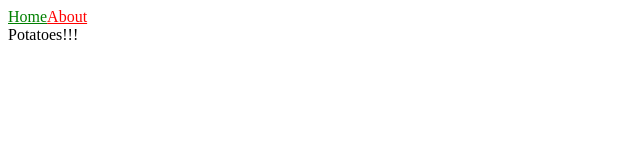
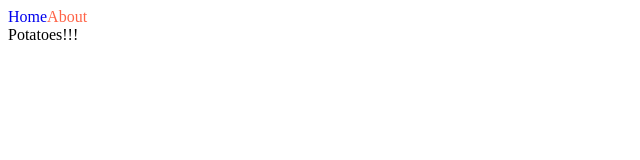
Before and after one commit to yeomkyeorae/TIL, a Next.js app in the folder nextjs/: page /about in a window 1280 px wide. Shown: the top 160 px of the page, without its empty margins (0-640 px from the left). Built offline with nearby package versions, Linux system fonts and the light colour scheme.

Commit message:
nextjs: css modules
nextjs에서 css modules를 사용하면 선언한 class 이름에
자동으로 변환한 class 이름을 사용하게 된다.

```diff
--- a/nextjs/components/NavBar.js
+++ b/nextjs/components/NavBar.js
@@ -1,15 +1,16 @@
 import Link from 'next/link';
 import { useRouter } from 'next/router';
+import styles from "./NavBar.module.css";
 
 export default function NavBar() {
     const router = useRouter();
 
     return <nav>
         <Link href="/">
-            <a style={{ color: router.pathname === "/" ? "red" : "green" }}>Home</a>
+            <a className={`${styles.link} ${router.pathname === "/" ? styles.active : ""}`}>Home</a>
         </Link>
         <Link href="/about">
-            <a style={{ color: router.pathname === "/about" ? "red" : "green" }}>About</a>
+            <a className={[styles.link, router.pathname === "/about" ? styles.active : ""].join(" ")}>About</a>
         </Link>
     </nav>
 }
--- /dev/null
+++ b/nextjs/components/NavBar.module.css
@@ -0,0 +1,7 @@
+.link {
+    text-decoration: none;
+}
+
+.active {
+    color: tomato;
+}
```
